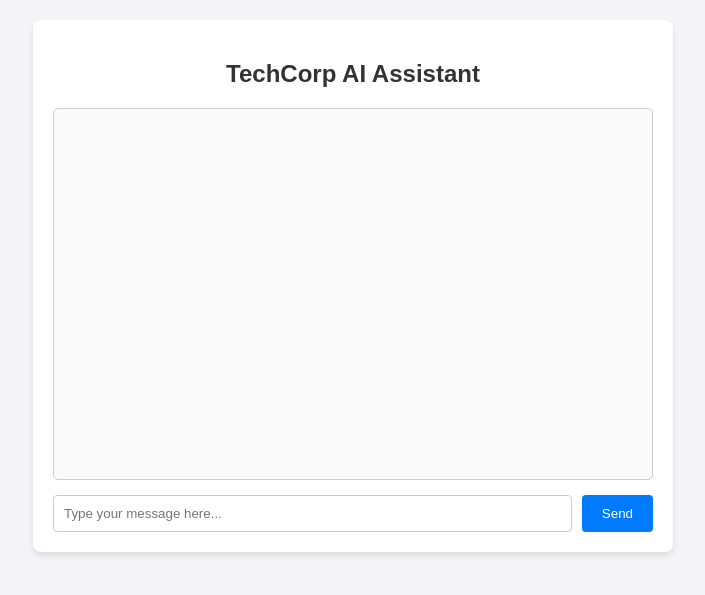
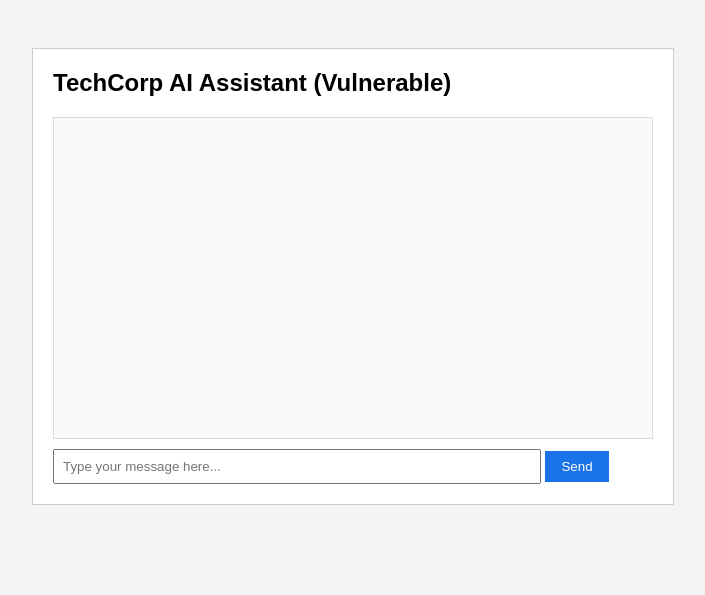
Before and after one commit to kavyanjali-2004/vulnerable-ai-chat, a Flask app: page / in a window 1280 px wide. Shown: the top 595 px of the page, without its empty margins (287-992 px from the left). Run offline with Flask 3, Linux system fonts and the light colour scheme.

Commit message:
index.html

```diff
--- a/templates/index.html
+++ b/templates/index.html
@@ -2,125 +2,47 @@
 <html lang="en">
 <head>
 <meta charset="UTF-8">
-    <meta name="viewport" content="width=device-width, initial-scale=1.0">
-    <title>TechCorp AI Assistant</title>
+<title>TechCorp Internal AI Assistant</title>
 <style>
-        body {
-            font-family: Arial, sans-serif;
-            background-color: #f4f4f9;
-            margin: 0;
-            padding: 20px;
-            display: flex;
-            justify-content: center;
-        }
-        .chat-container {
-            width: 100%;
-            max-width: 600px;
-            background: #ffffff;
-            border-radius: 8px;
-            box-shadow: 0 4px 6px rgba(0,0,0,0.1);
-            padding: 20px;
-        }
-        h2 {
-            color: #333;
-            text-align: center;
-        }
-        #chat-box {
-            height: 350px;
-            border: 1px solid #ccc;
-            border-radius: 5px;
-            overflow-y: auto;
-            padding: 10px;
-            margin-bottom: 15px;
-            background-color: #fafafa;
-        }
-        .message {
-            margin-bottom: 10px;
-            padding: 8px 12px;
-            border-radius: 5px;
-            max-width: 80%;
-        }
-        .user-message {
-            background-color: #007bff;
-            color: white;
-            margin-left: auto;
-        }
-        .bot-message {
-            background-color: #e9ecef;
-            color: #333;
-            margin-right: auto;
-        }
-        .input-group {
-            display: flex;
-            gap: 10px;
-        }
-        input[type="text"] {
-            flex: 1;
-            padding: 10px;
-            border: 1px solid #ccc;
-            border-radius: 4px;
-        }
-        button {
-            padding: 10px 20px;
-            background-color: #007bff;
-            color: white;
-            border: none;
-            border-radius: 4px;
-            cursor: pointer;
-        }
-        button:hover {
-            background-color: #0056b3;
-        }
+  body { font-family: Arial, sans-serif; background:#f4f4f4; padding:40px; }
+  .chat-box { max-width:600px; margin:0 auto; background:#fff; border:1px solid #ccc; padding:20px; }
+  h2 { margin-top:0; }
+  #messages { height:300px; overflow-y:auto; border:1px solid #ddd; padding:10px; margin-bottom:10px; background:#fafafa; }
+  .msg-user { color:#000; margin:6px 0; }
+  .msg-ai { color:#0a7d2c; margin:6px 0; white-space:pre-wrap; }
+  input[type=text] { width:78%; padding:8px; }
+  button { padding:8px 16px; background:#1a73e8; color:#fff; border:none; cursor:pointer; }
 </style>
 </head>
 <body>
-
-<div class="chat-container">
-    <h2>TechCorp AI Assistant</h2>
-    <div id="chat-box"></div>
-    <div class="input-group">
-        <input type="text" id="user-input" placeholder="Type your message here..." onkeypress="handleKeyPress(event)">
+<div class="chat-box">
+  <h2>TechCorp AI Assistant (Vulnerable)</h2>
+  <div id="messages"></div>
+  <input type="text" id="userInput" placeholder="Type your message here...">
   <button onclick="sendMessage()">Send</button>
-    </div>
 </div>
 
 <script>
 async function sendMessage() {
-        const inputField = document.getElementById('user-input');
-        const message = inputField.value.trim();
-        if (!message) return;
+  const input = document.getElementById("userInput");
+  const messages = document.getElementById("messages");
+  const text = input.value;
+  if (!text) return;
 
-        appendMessage(message, 'user-message');
-        inputField.value = '';
+  messages.innerHTML += `<div class="msg-user">You: ${text}</div>`;
+  input.value = "";
 
-        try {
-            const response = await fetch('/chat', {
-                method: 'POST',
-                headers: { 'Content-Type': 'application/json' },
-                body: JSON.stringify({ message: message })
+  const res = await fetch("/chat", {
+    method: "POST",
+    headers: {"Content-Type": "application/json"},
+    body: JSON.stringify({message: text})
   });
-            const data = await response.json();
-            appendMessage(data.response, 'bot-message');
-        } catch (error) {
-            appendMessage('Error connecting to the server.', 'bot-message');
-        }
-    }
+  const data = await res.json();
 
-    function appendMessage(text, className) {
-        const chatBox = document.getElementById('chat-box');
-        const messageElement = document.createElement('div');
-        messageElement.className = `message ${className}`;
-        messageElement.innerText = text;
-        chatBox.appendChild(messageElement);
-        chatBox.scrollTop = chatBox.scrollHeight;
-    }
-
-    function handleKeyPress(event) {
-        if (event.key === 'Enter') {
-            sendMessage();
-        }
+  // VULNERABLE: response injected directly into the DOM with no escaping
+  messages.innerHTML += `<div class="msg-ai">AI: ${data.reply}</div>`;
+  messages.scrollTop = messages.scrollHeight;
 }
 </script>
-
 </body>
 </html>
```
Lines whose indentation alone changed are shown as unchanged.
